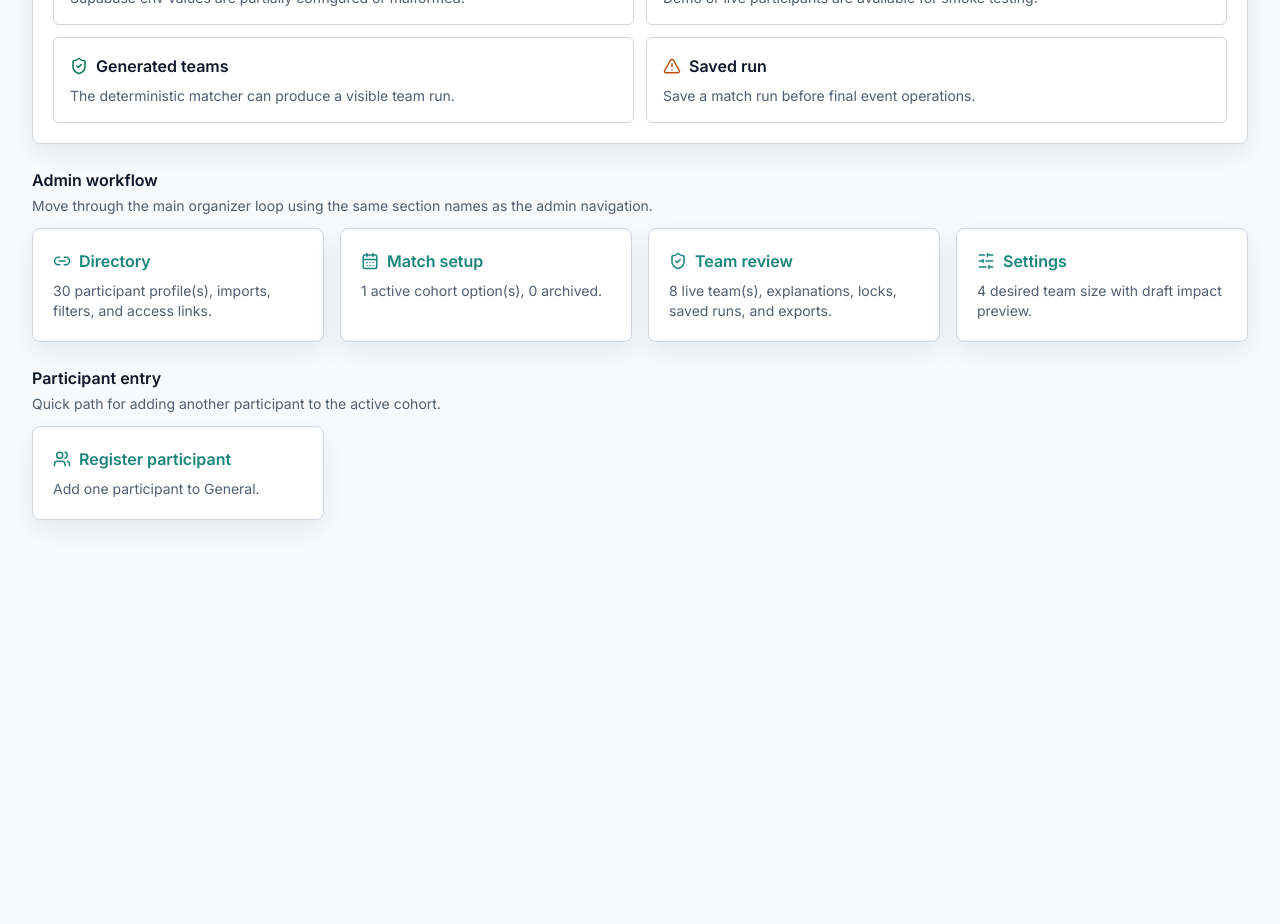
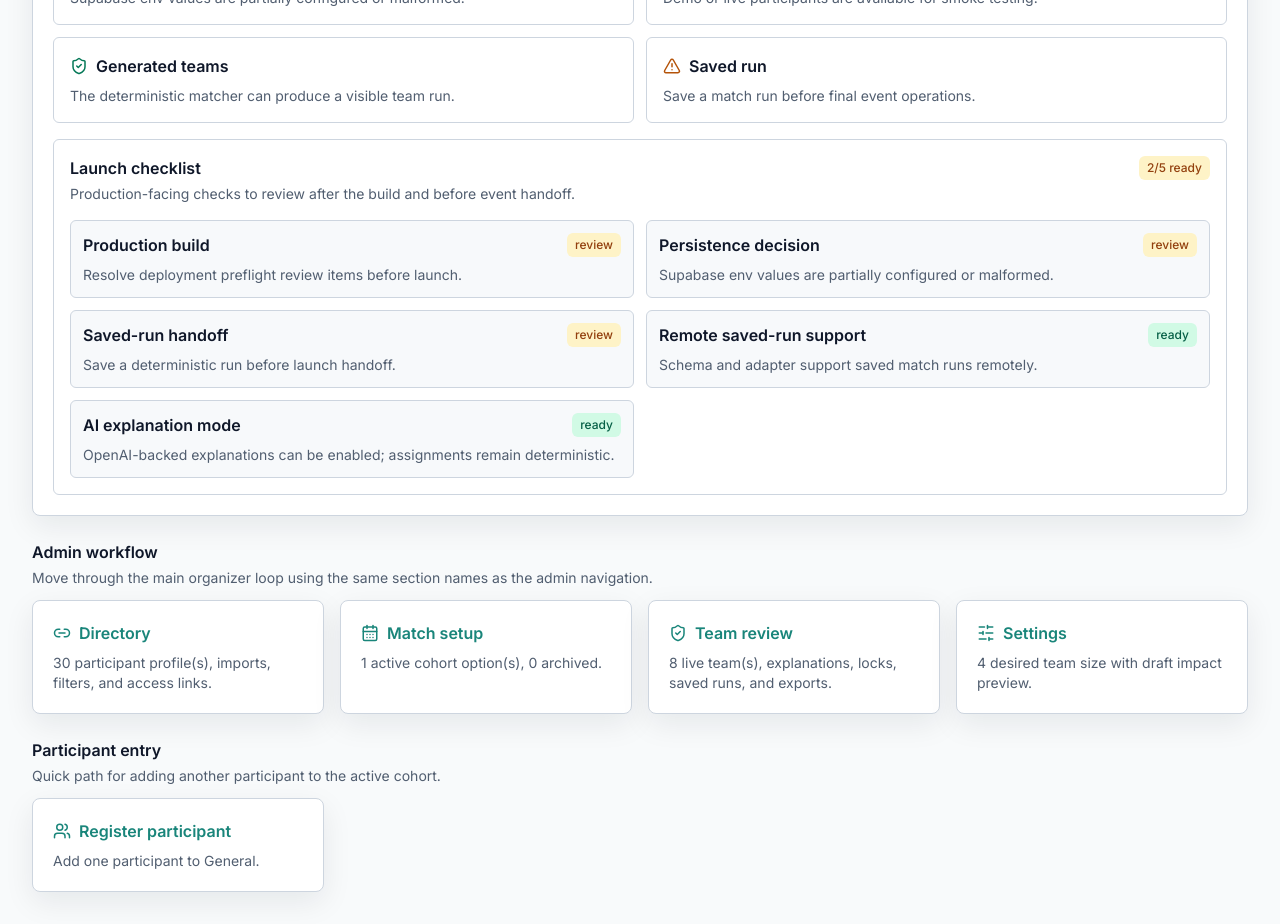
Before and after one commit to best-ed/HackMatch-AI, a Next.js app: page /admin in a window 1280 px wide. Shown: the part 3280-4204 px from the top of the page. Before the commit the page ends 3832 px from the top, so only its background shows below. Built offline with nearby package versions, Linux system fonts and the light colour scheme; no server answers; the database is empty.

Commit message:
feat: add launch checklist

```diff
--- a/app/admin/page.tsx
+++ b/app/admin/page.tsx
@@ -7,6 +7,7 @@ import { Badge, Card, EmptyState } from "@/components/ui";
 import { buildAdminActionQueue, type AdminActionQueueItem } from "@/lib/admin-action-queue";
 import { summarizeCohortOverview } from "@/lib/cohort-overview";
 import { evaluateDeploymentReadiness } from "@/lib/deployment-readiness";
+import { buildLaunchChecklist, type LaunchChecklistItem } from "@/lib/launch-checklist";
 import { useHackMatchData } from "@/lib/local-store";
 import { generateTeams } from "@/lib/matching/algorithm";
 import { buildParticipantActivityTimeline, type ParticipantActivityItem } from "@/lib/participant-activity";
@@ -54,6 +55,14 @@ export default function AdminPage() {
     hasParticipants: participants.length > 0,
     hasGeneratedTeams: result.teams.length > 0,
     hasSavedRun: Boolean(latestRun)
+  });
+  const launchChecklist = buildLaunchChecklist({
+    deployment: deploymentReadiness,
+    supabase: supabaseReadiness,
+    hasFinalRun: Boolean(finalRun),
+    hasSavedRun: Boolean(latestRun),
+    hasRemoteSavedRunSupport: supabaseSchemaReadiness.items.some((item) => item.label === "Saved match runs" && item.status === "ready"),
+    hasOpenAiKey: Boolean(process.env.OPENAI_API_KEY)
   });
   const actionQueue = buildAdminActionQueue({
     intake: intakeSummary,
@@ -337,6 +346,24 @@ export default function AdminPage() {
             </div>
           ))}
         </div>
+        <div className="rounded-md border border-border bg-white p-4">
+          <div className="flex flex-wrap items-start justify-between gap-3">
+            <div>
+              <div className="font-semibold">Launch checklist</div>
+              <p className="mt-1 text-sm text-muted-foreground">
+                Production-facing checks to review after the build and before event handoff.
+              </p>
+            </div>
+            <Badge className={launchChecklist.readyCount === launchChecklist.totalCount ? "bg-emerald-100 text-emerald-800" : "bg-amber-100 text-amber-800"}>
+              {launchChecklist.readyCount}/{launchChecklist.totalCount} ready
+            </Badge>
+          </div>
+          <div className="mt-4 grid gap-3 md:grid-cols-2">
+            {launchChecklist.items.map((item) => (
+              <LaunchChecklistCard item={item} key={item.label} />
+            ))}
+          </div>
+        </div>
       </Card>
       <section className="space-y-3">
         <div>
@@ -363,6 +390,20 @@ export default function AdminPage() {
           <QuickAction href="/participant/register" title="Register participant" detail={`Add one participant to ${activeCohort}.`} icon={<Users size={18} />} />
         </div>
       </section>
+    </div>
+  );
+}
+
+function LaunchChecklistCard({ item }: { item: LaunchChecklistItem }) {
+  return (
+    <div className="rounded-md border border-border bg-muted/35 p-3">
+      <div className="flex flex-wrap items-center justify-between gap-2">
+        <div className="font-semibold">{item.label}</div>
+        <Badge className={item.status === "ready" ? "bg-emerald-100 text-emerald-800" : "bg-amber-100 text-amber-800"}>
+          {item.status}
+        </Badge>
+      </div>
+      <p className="mt-2 text-sm text-muted-foreground">{item.detail}</p>
     </div>
   );
 }
--- /dev/null
+++ b/lib/launch-checklist.ts
@@ -0,0 +1,81 @@
+import type { DeploymentReadiness } from "@/lib/deployment-readiness";
+import type { SupabaseReadiness } from "@/lib/supabase-readiness";
+
+export type LaunchChecklistItem = {
+  label: string;
+  status: "ready" | "review";
+  detail: string;
+};
+
+export type LaunchChecklist = {
+  readyCount: number;
+  totalCount: number;
+  items: LaunchChecklistItem[];
+};
+
+export function buildLaunchChecklist({
+  deployment,
+  supabase,
+  hasFinalRun,
+  hasSavedRun,
+  hasRemoteSavedRunSupport,
+  hasOpenAiKey
+}: {
+  deployment: DeploymentReadiness;
+  supabase: SupabaseReadiness;
+  hasFinalRun: boolean;
+  hasSavedRun: boolean;
+  hasRemoteSavedRunSupport: boolean;
+  hasOpenAiKey: boolean;
+}): LaunchChecklist {
+  const items: LaunchChecklistItem[] = [
+    {
+      label: "Production build",
+      status: deployment.status === "ready" ? "ready" : "review",
+      detail:
+        deployment.status === "ready"
+          ? "Browser-visible preflight is ready; still run npm run build before launch."
+          : "Resolve deployment preflight review items before launch."
+    },
+    {
+      label: "Persistence decision",
+      status: supabase.status === "ready" || supabase.status === "local" ? "ready" : "review",
+      detail:
+        supabase.status === "ready"
+          ? "Supabase env values look ready for remote editable data."
+          : supabase.status === "local"
+            ? "Local-storage mode is acceptable for demos, but not multi-admin production."
+            : "Supabase env values are partially configured or malformed."
+    },
+    {
+      label: "Saved-run handoff",
+      status: hasSavedRun && hasFinalRun ? "ready" : "review",
+      detail:
+        hasSavedRun && hasFinalRun
+          ? "A saved run is marked final for organizer handoff."
+          : hasSavedRun
+            ? "Mark one saved run as final before event handoff."
+            : "Save a deterministic run before launch handoff."
+    },
+    {
+      label: "Remote saved-run support",
+      status: hasRemoteSavedRunSupport ? "ready" : "review",
+      detail: hasRemoteSavedRunSupport
+        ? "Schema and adapter support saved match runs remotely."
+        : "Saved runs need remote persistence before multi-admin production."
+    },
+    {
+      label: "AI explanation mode",
+      status: "ready",
+      detail: hasOpenAiKey
+        ? "OpenAI-backed explanations can be enabled; assignments remain deterministic."
+        : "Deterministic fallback explanations are active without an API key."
+    }
+  ];
+
+  return {
+    readyCount: items.filter((item) => item.status === "ready").length,
+    totalCount: items.length,
+    items
+  };
+}
```
Also changed, not shown: 2 other files (tests, documents, lock files or other folders).
